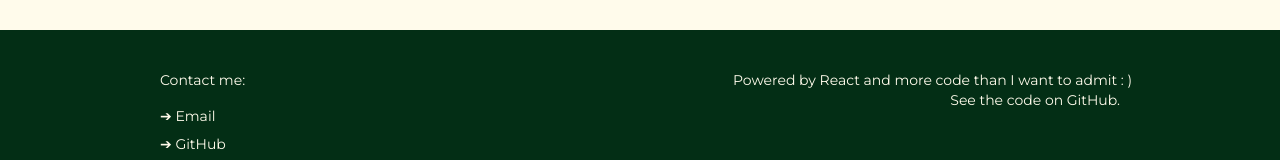
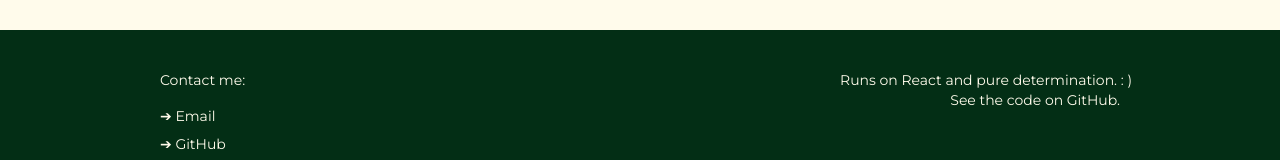
Before and after one commit to mrktsm/portfolio, a React (Vite) app: page / in a window 1280 px wide. Shown: the part 1787-1947 px from the top of the page. Built offline with nearby package versions, Linux system fonts and the light colour scheme; a web font is replaced by a local one.

Commit message:
Fix Links

```diff
--- a/src/App.tsx
+++ b/src/App.tsx
@@ -257,7 +257,7 @@ const App = () => {
                 </p>
                 <p className="text-sm">
                   <a
-                    href="https://linkedin.com/in/markotsymbaliuk"
+                    href="www.linkedin.com/in/marko-tsymbaliuk-55615430b"
                     target="_blank"
                     className="hover:text-green-300"
                   >
@@ -267,7 +267,7 @@ const App = () => {
               </div>
               <div className="text-right">
                 <h2 className="text-sm -mr-3 mt-10">
-                  Powered by React and more code than I want to admit {" : )"}
+                  Runs on React and pure determination.{" : )"}
                 </h2>
                 <p className="text-sm mb-2">
                   <a
```
